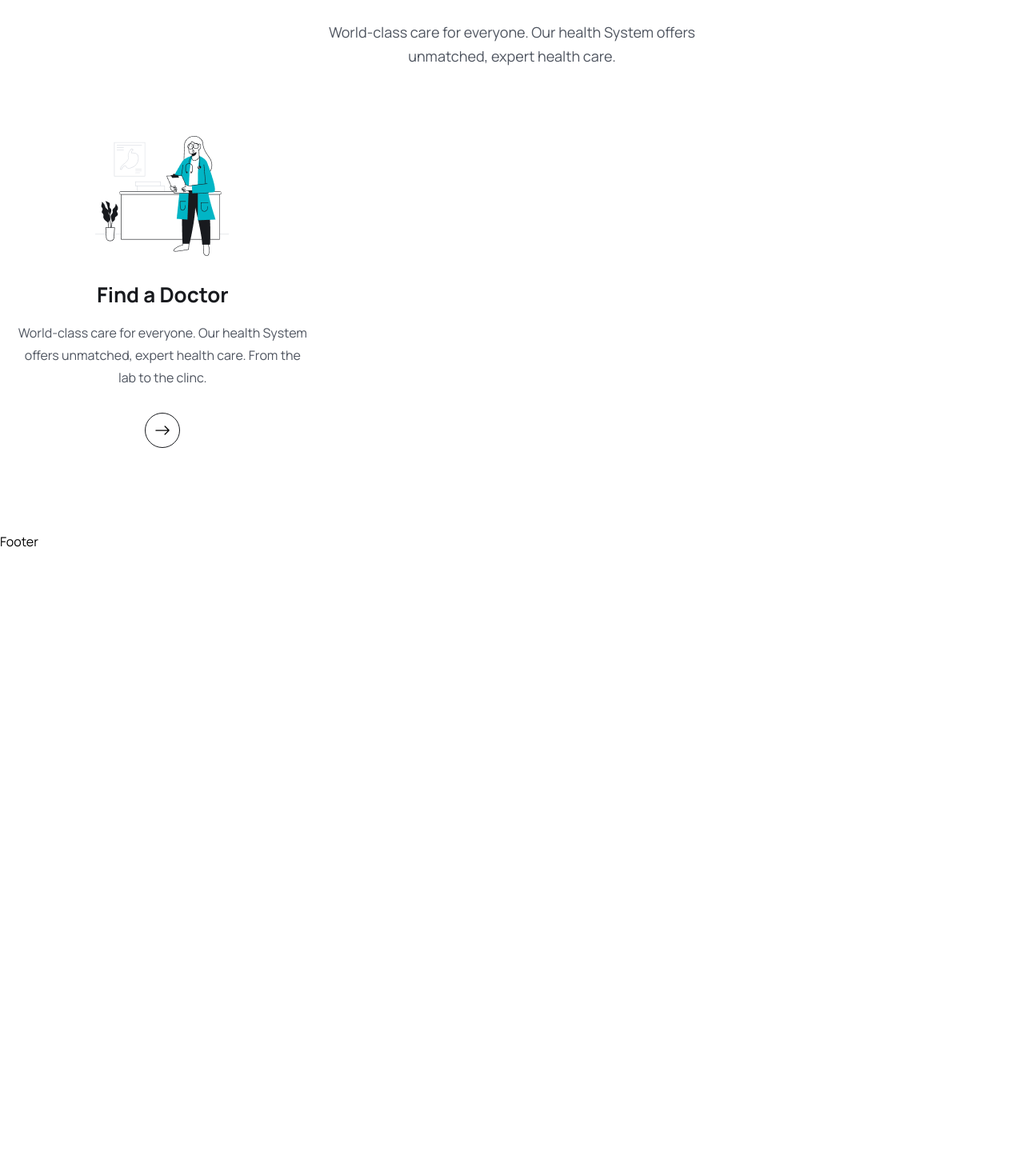
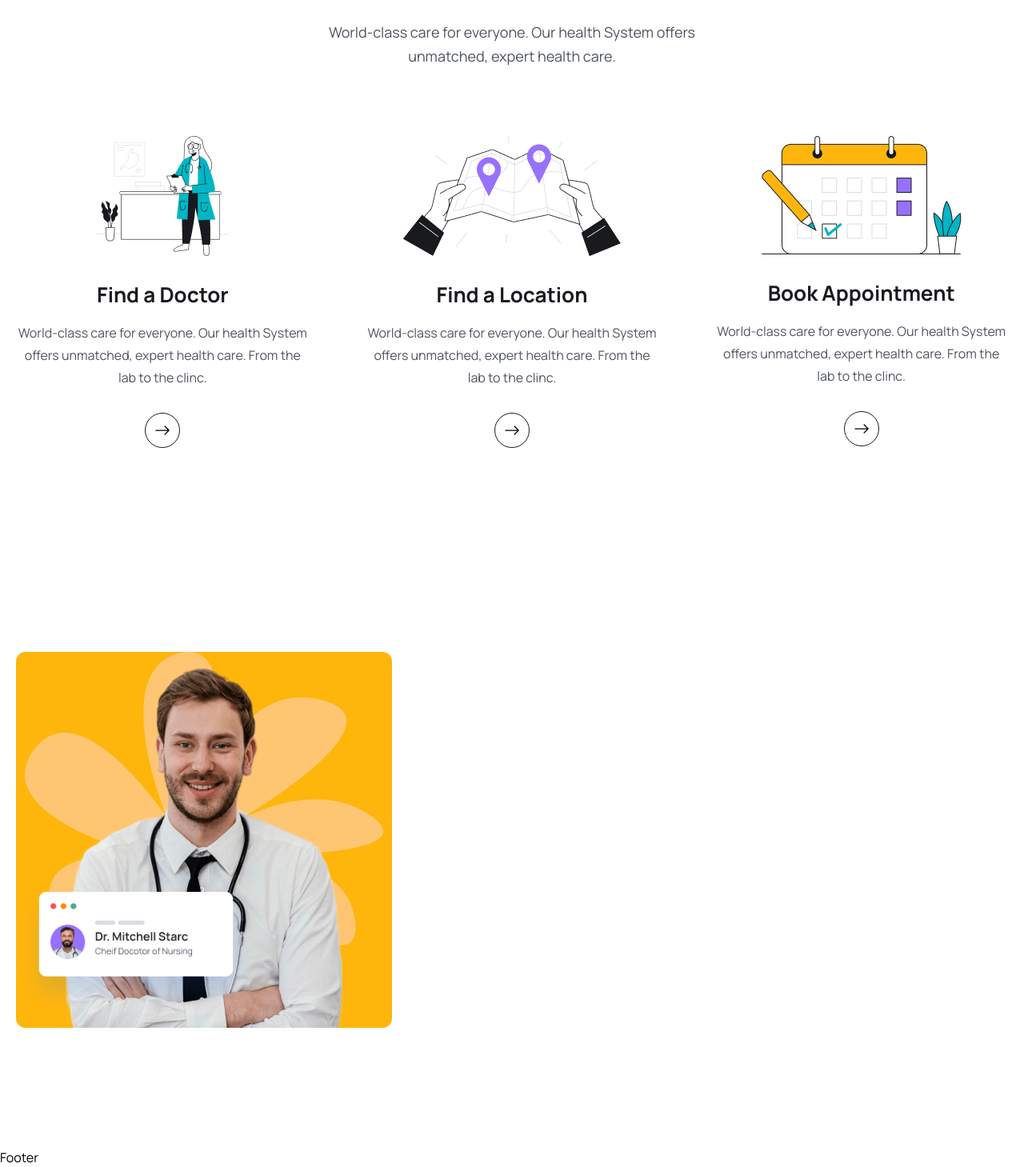
Before and after one commit to MacSmitty8/MERN-Medicare-Booking, a React (Vite) app in the folder frontend/: page /home in a window 1280 px wide. Shown: the part 993-2452 px from the top of the page at 80% size. Before the commit the page ends 1682 px from the top, so only its background shows below. Built offline with nearby package versions, Linux system fonts and the light colour scheme.

Commit message:
Created an About Section, and added a image displaying a doctors info on it.

```diff
--- /dev/null
+++ b/frontend/src/components/About/About.jsx
@@ -0,0 +1,21 @@
+import React from 'react'
+import aboutImg from '../../assets/images/about.png'
+import aboutCardImg from '../../assets/images/about-card.png'
+
+const About = () => {
+    return <section>
+        <div className='container'>
+            <div className='flex items-center justify-between gap-[50px] lg:gap-[130px] xl:gap-0 flex-col lg:flex-row'>
+                {/* About Img */}
+                <div className='relative w-3/4 lg:w-1/2 xl:w-[770px] z-10 order-2 lg:order-1'>
+                    <img src={aboutImg} alt="" />
+                    <div className='absolute z-20 bottom-4 w-[200px] md:w-[300px]'>
+                        <img src={aboutCardImg} alt="" />
+                    </div>
+                </div>
+            </div>
+        </div>
+    </section>
+}
+
+export default About
--- a/frontend/src/pages/Home.jsx
+++ b/frontend/src/pages/Home.jsx
@@ -3,8 +3,11 @@
 import heroImg02 from '../assets/images/hero-img02.png'
 import heroImg03 from '../assets/images/hero-img03.png'
 import icon01 from '../assets/images/icon01.png'
+import icon02 from '../assets/images/icon02.png'
+import icon03 from '../assets/images/icon03.png'
 import {Link} from 'react-router-dom'
 import {BsArrowRight} from 'react-icons/bs'
+import About from '../components/About/About'
 
 const Home = () => {
   return <>
@@ -77,6 +80,7 @@
       </section>
       {/* Hero Section Ends Here. */}
       <section>
+      {/* This section contains blurbs about the services that the Medicare provides. */}
         <div className='containter'>
           <div className='lg:w-[470px] mx-auto'>
             <h2 className='heading text-center'>Providing the best medical services</h2>
@@ -85,7 +89,7 @@
           </div>
 
           <div className='grid grid-cols-1 md:grid-cols-2 lg:grid-cols-3 gap-5 lg:gap-[30px] mt-[30px] lg:mt-[55px]'>
-            <div className='py-[30px] px-5'>
+          <div className='py-[30px] px-5'>
               <div className='flex items-center justify-center'><img src={icon01} alt='' /> </div>
               <div className='mt-[30px]'>
                 <h2 className='text-[26px] leading-9 text-headingColor font-[700] text-center'>Find a Doctor</h2>
@@ -98,11 +102,39 @@
                 </Link>
               </div>
             </div>
+          <div className='py-[30px] px-5'>
+              <div className='flex items-center justify-center'><img src={icon02} alt='' /> </div>
+              <div className='mt-[30px]'>
+                <h2 className='text-[26px] leading-9 text-headingColor font-[700] text-center'>Find a Location</h2>
+                <p className='text-[16px] leading-7 text-textColor font-[400] mt-4 text-center'>World-class care for everyone. Our health System offers
+                unmatched, expert health care. From the lab to the clinc.</p>
 
+                <Link to='/doctors' className='w-[44px] h-[44px] rounded-full border border-solid border-[#181A1E] mt-[30px]
+                mx-auto flex items-center justify-center group hover:bg-primaryColor hover:border-none'>
+                <BsArrowRight className='group-hover:text-white w-6 h-5'/>
+                </Link>
+              </div>
+            </div>
+            <div className='py-[30px] px-5'>
+              <div className='flex items-center justify-center'><img src={icon03} alt='' /> </div>
+              <div className='mt-[30px]'>
+                <h2 className='text-[26px] leading-9 text-headingColor font-[700] text-center'>Book Appointment</h2>
+                <p className='text-[16px] leading-7 text-textColor font-[400] mt-4 text-center'>World-class care for everyone. Our health System offers
+                unmatched, expert health care. From the lab to the clinc.</p>
+
+                <Link to='/doctors' className='w-[44px] h-[44px] rounded-full border border-solid border-[#181A1E] mt-[30px]
+                mx-auto flex items-center justify-center group hover:bg-primaryColor hover:border-none'>
+                <BsArrowRight className='group-hover:text-white w-6 h-5'/>
+                </Link>
+              </div>
+            </div>
           </div>
         </div>
       </section>
-
+        {/* Here is the about section, where it'll explain what the Medicare company is about. */}
+        <section>
+          <About />
+        </section>
     </>
   </>
 }
```
